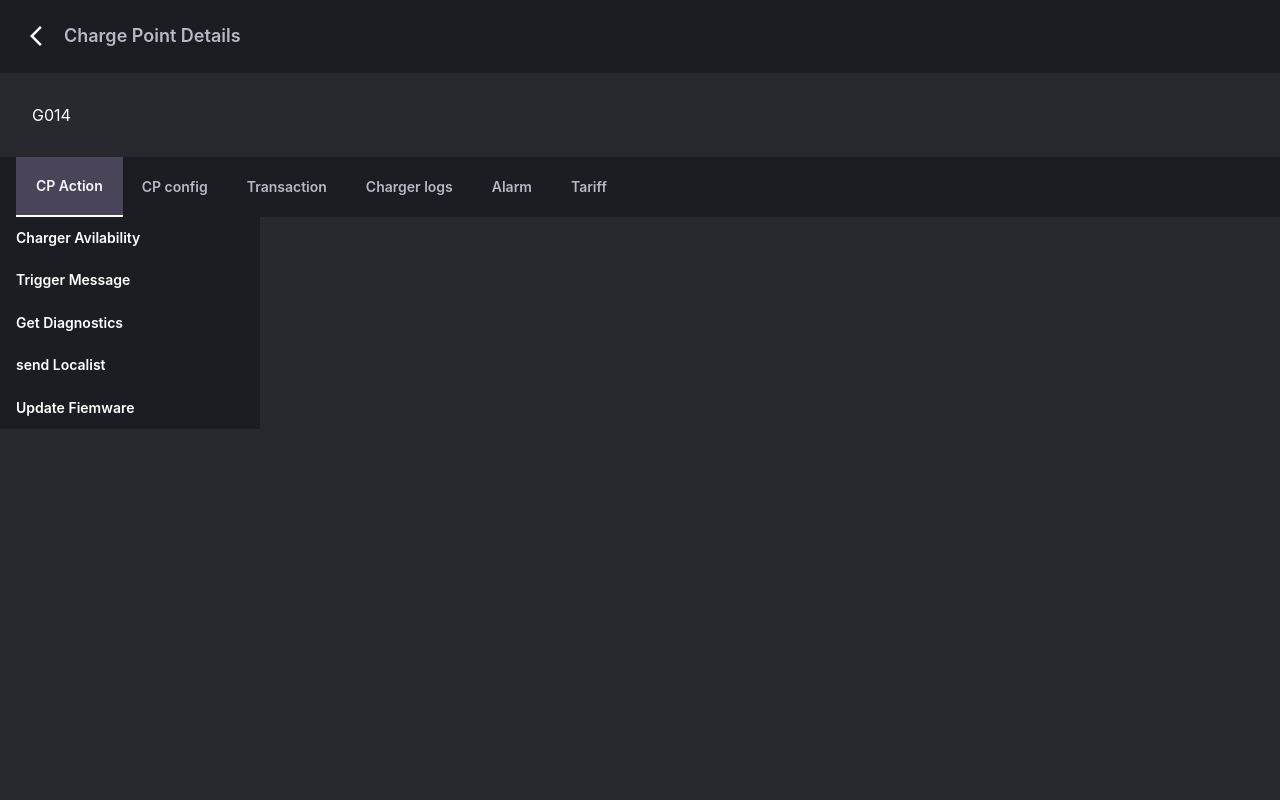
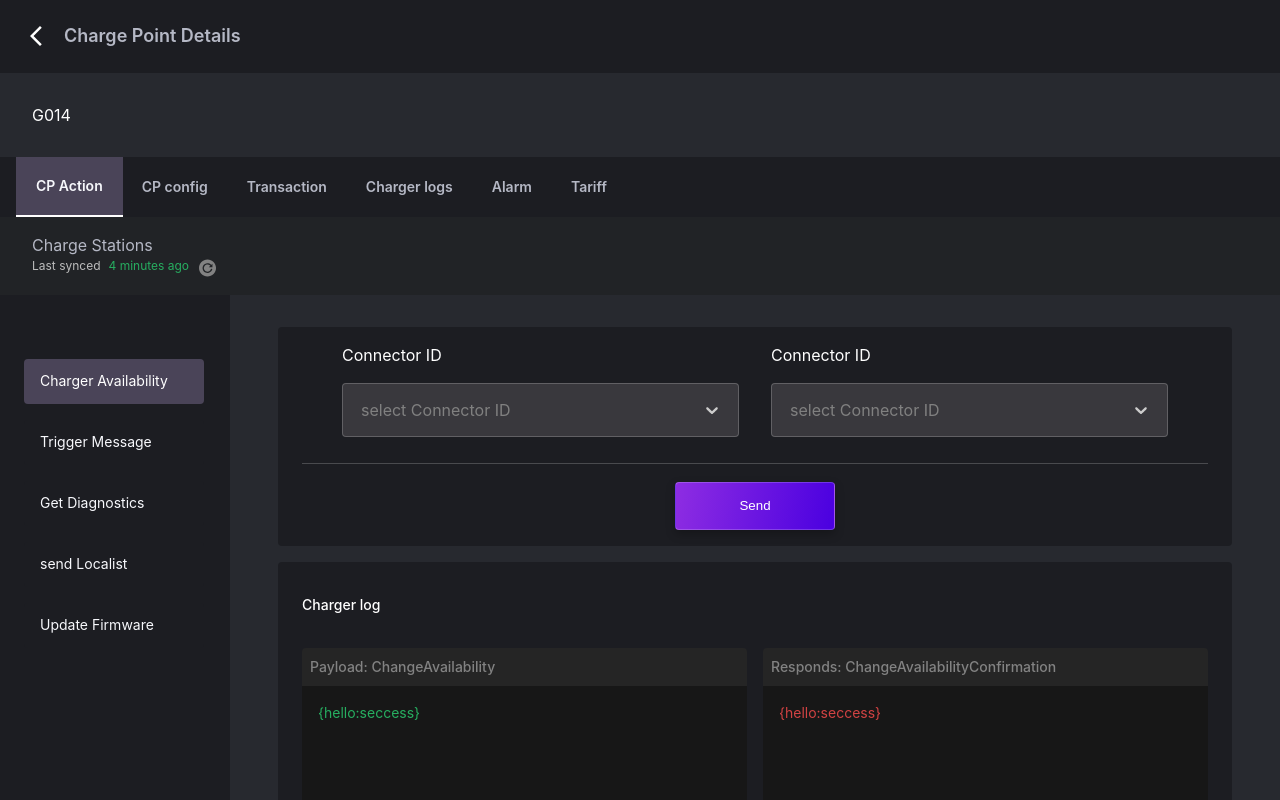
Before and after one commit to XyvinTech/GOEC_dashboard, a React (Create React App) app: page /charge-point-detail in a window 1280 px wide. Shown: the top 800 px of the page. Built offline with nearby package versions, Linux system fonts and the light colour scheme.

Commit message:
charge point 30%

```diff
--- a/src/components/assetManagement/chargePoints/chargePointDetail/CPAction.jsx
+++ b/src/components/assetManagement/chargePoints/chargePointDetail/CPAction.jsx
@@ -1,9 +1,46 @@
-import { Box } from '@mui/material'
-import React from 'react'
+import { useState } from "react";
+import { Box, Grid, IconButton, Stack, Typography } from '@mui/material'
 import CPSidebar from './CPAction/CPsidebar'
+import MenuIcon from '@mui/icons-material/Menu';
+
+import { styled } from "@mui/material";
+import { ReactComponent as ReloadIcon } from '../../../../assets/icons/reload.svg'
+import ChargerAvailable from "./CPAction/chargerAvailable";
+
+
 
 export default function CPAction() {
+    const [optionIndex, setOptionIndex] = useState(0)
+    const onOptionChanged = (e) => {
+        setOptionIndex(e.index)
+    }
     return (
-        <CPSidebar />
+        <>
+            <Box
+                sx={{
+                    display: 'flex',
+                    flexDirection: 'row',
+                    alignItems: 'center',
+                    backgroundColor: 'primary.grey',
+                    p: 2
+                }}>
+                <Stack direction={'column'} sx={{ ml: 2 }}>
+                    <Typography variant='body1' sx={{ color: 'secondary.contrastText' }}>Charge Stations</Typography>
+                    <Stack direction={'row'} spacing={1}>
+                        <Typography sx={{ color: 'secondary.greytext', fontSize: 12 }}>Last synced</Typography>
+                        <Typography sx={{ color: 'success.main', fontSize: 12 }}>4 minutes ago</Typography>
+                        <ReloadIcon style={{ cursor: 'pointer' }} />
+                    </Stack>
+                </Stack>
+            </Box>
+            <Stack direction={"row"}>
+                    <CPSidebar onChanged={onOptionChanged} />
+                    <Box sx={{px:{xs:1,md:6},py:{xs:1,md:3},flexGrow:1}}>
+                        {
+                            optionIndex === 0 ? <ChargerAvailable/> : optionIndex === 1 ? '2' : optionIndex === 2 ? '3' : optionIndex === 3 ? '4' : '5'
+                        }
+                    </Box>
+            </Stack>
+        </>
     )
 }
--- a/src/components/assetManagement/chargePoints/chargePointDetail/CPAction/CPsidebar.jsx
+++ b/src/components/assetManagement/chargePoints/chargePointDetail/CPAction/CPsidebar.jsx
@@ -2,11 +2,11 @@ import { useState } from 'react';
 import { Box, Button, Drawer, Stack, Typography, useMediaQuery } from '@mui/material';
 
 const items = [
-    'Charger Avilability',
+    'Charger Availability',
     'Trigger Message',
     'Get Diagnostics',
     'send Localist',
-    'Update Fiemware'
+    'Update Firmware'
 ]
 
 export default function CPSidebar({ open, onClose, ...props }) {
@@ -15,7 +15,7 @@ export default function CPSidebar({ open, onClose, ...props }) {
         noSsr: false
     });
 
-    const [activeIndex, setActiveIndex] = useState(-1);
+    const [activeIndex, setActiveIndex] = useState(0);
     const indexChange = () => {
         setActiveIndex(-1)
     }
@@ -28,13 +28,33 @@ export default function CPSidebar({ open, onClose, ...props }) {
                     height: '100%',
                 }}
             >
-                <Box sx={{ flexGrow: 1, maxHeight: 'calc(100vh - 15px)', overflowY: 'auto' }}>
+                <Stack sx={{ flexGrow: 1, maxHeight: 'calc(100vh - 15px)', overflowY: 'auto' , justifyContent:'center',p:3 }} spacing={2}>
                     {items.map((item, index) => {
                         return (
-                            <Button sx={{ color: '#fff' }}>{item}</Button>
+                            <Button sx={{
+                                backgroundColor: activeIndex === index ? 'secondary.button' : 'secondary.main',
+                                borderRadius: 0.5,
+                                height: '45px',
+                                width: '180px',
+                                my: 0.5,
+                                justifyContent: "flex-start",
+                                fontSize:'14px',
+                                fontWeight:400,
+                                color: activeIndex === index ? '#fff' : 'primary.contrastText',
+                                '&:hover': {
+                                    backgroundColor: 'rgba(255,255,255, 0.1)'
+                                }
+                            }}
+                            onClick={()=>{
+                                setActiveIndex(index)
+                                props.onChanged({index:index,item:item})
+                            }}
+                            key={index}>
+                                {item}
+                            </Button>
                         )
                     })}
-                </Box>
+                </Stack>
 
             </Box>
         </>
@@ -42,38 +62,37 @@ export default function CPSidebar({ open, onClose, ...props }) {
 
     if (lgUp) {
         return (
-            <Box sx={{height:'100%'}}>
-                <Stack
+            <Box sx={{backgroundColor: 'secondary.main',pt:5}}>
+                <Box
                     sx={{
-                        backgroundColor: 'secondary.main',
                         color: 'secondary.contrastText',
-                        width: 260,
+                        width: 230,
                         border: 'none'
                     }}
                     direction={'row'}
                 >
                     {content}
-                </Stack >
+                </Box >
             </Box>
         );
     }
 
-    return (
-        <Drawer
-            anchor="right"
-            onClose={onClose}
-            open={true}
-            PaperProps={{
-                sx: {
-                    backgroundColor: 'secondary.main',
-                    color: 'secondary.contrastText',
-                    width: 260
-                }
-            }}
-            sx={{ zIndex: (theme) => theme.zIndex.appBar + 100 }}
-            variant="temporary"
-        >
-            {content}
-        </Drawer>
-    );
+    // return (
+    //     <Drawer
+    //         anchor="right"
+    //         onClose={onClose}
+    //         open={open}
+    //         PaperProps={{
+    //             sx: {
+    //                 backgroundColor: 'secondary.main',
+    //                 color: 'secondary.contrastText',
+    //                 width: 260
+    //             }
+    //         }}
+    //         sx={{ zIndex: (theme) => theme.zIndex.appBar + 100 }}
+    //         variant="temporary"
+    //     >
+    //         {content}
+    //     </Drawer>
+    // );
 }
--- /dev/null
+++ b/src/components/assetManagement/chargePoints/chargePointDetail/CPAction/chargerAvailable.jsx
@@ -0,0 +1,83 @@
+import { Box, Grid, Hidden, Stack, Typography } from '@mui/material'
+import React from 'react'
+import StyledSelectField from '../../../../../ui/styledSelectField'
+import StyledDivider from '../../../../../ui/styledDivider'
+import StyledButton from '../../../../../ui/styledButton'
+
+const Toast = ({ title, code, variant = 'success', ...props }) => {
+    return (
+        <Stack direction={'row'} sx={{ backgroundColor: '#252525', borderRadius: '4px', justifyContent: 'space-between', m: 1, p: 1, position: 'relative', width: '98%',zIndex:100,mt:'147px' }}>
+            <Typography variant='subtitle2' color={variant === 'success' ? 'success.main' : 'error.main'}>{title}</Typography>
+            <Typography variant='subtitle2' color={'primary.DimText'}>{code}</Typography>
+        </Stack>
+    )
+}
+
+const PayloadComponent = ({ title, code, variant = 'success', toast = false, toastVariant = 'success', toastTitle, toastCode, ...props }) => {
+    return (
+        <Box sx={{ borderRadius: '4px', overflow: 'hidden' }}>
+            <Stack sx={{ backgroundColor: '#252525', p: 1 }}><Typography variant='subtitle2' sx={{ color: 'primary.DimText' }}>{title}</Typography></Stack>
+            <Box sx={{ backgroundColor: 'secondary.contrast', height: '250px'}}>
+                <Typography variant='body2' sx={{ color: variant === 'success' ? 'success.main' : 'error.main', p: 2 }}>
+                    {code}
+                </Typography>
+                {toast && <Toast title={toastTitle} code={toastCode} variant={toastVariant} />}
+            </Box>
+
+        </Box >
+    )
+}
+
+
+
+export default function ChargerAvailable() {
+    return (
+        <><Box sx={{ backgroundColor: 'secondary.main', px: 3, mt: 1, borderRadius: '4px', justifyContent: 'center' }}>
+            <Grid container sx={{ px: 3 }}>
+                <Grid item xs={12} md={6} p={2}>
+                    <Stack direction={'column'} spacing={2}>
+                        <Typography>Connector ID</Typography>
+                        <StyledSelectField placeholder={'select Connector ID'} />
+                    </Stack>
+                </Grid>
+                <Grid item xs={12} md={6} p={2}>
+                    <Stack direction={'column'} spacing={2}>
+                        <Typography>Connector ID</Typography>
+                        <StyledSelectField placeholder={'select Connector ID'} />
+                    </Stack>
+                </Grid>
+            </Grid>
+            <StyledDivider />
+            <Stack direction={'row'} sx={{ justifyContent: 'center', alignItems: 'center' }} pb={2} pt={1}>
+                <StyledButton variant={'primary'} style={{ width: '160px', height: '48px' }}>Send</StyledButton>
+            </Stack>
+        </Box>
+
+            <Box sx={{ backgroundColor: 'secondary.main', mt: 2, p: 3, borderRadius: '4px' }}>
+                <Typography variant='subtitle2' mt={1}>Charger log</Typography>
+                <Grid container spacing={2} mt={2}>
+                    <Grid item xs={12} md={6}>
+                        <PayloadComponent
+                            title={'Payload: ChangeAvailability'}
+                            code={'{hello:seccess}'}
+                            variant='success'
+                            toast={true}
+                            toastVariant={'success'}
+                            toastTitle={'Payload Sent'}
+                            toastCode={'1668656494-54311937'} />
+                    </Grid>
+                    <Grid item xs={12} md={6}>
+                        <PayloadComponent
+                            title={'Responds: ChangeAvailabilityConfirmation'}
+                            code={'{hello:seccess}'}
+                            variant='error'
+                            toast={true}
+                            toastVariant={'danger'}
+                            toastTitle={'Charger Not Connected'}
+                            toastCode={'1668656494-54311937'} />
+                    </Grid>
+                </Grid>
+            </Box>
+        </>
+    )
+}
--- a/src/ui/styledSearchField.jsx
+++ b/src/ui/styledSearchField.jsx
@@ -4,7 +4,7 @@ import { ReactComponent as SearchIcon } from '../assets/icons/Icon.svg'
 
 const SearchContainer = styled.div`
   position: relative;
-  width: 360px;
+  width: 100%;
   height: 50px;
   padding-left : 20px;
   background-color:#2b2930;
```
Also changed, not shown: src/components/assetManagement/chargePoints/chargePointDetail.jsx (+7 -5 lines).
